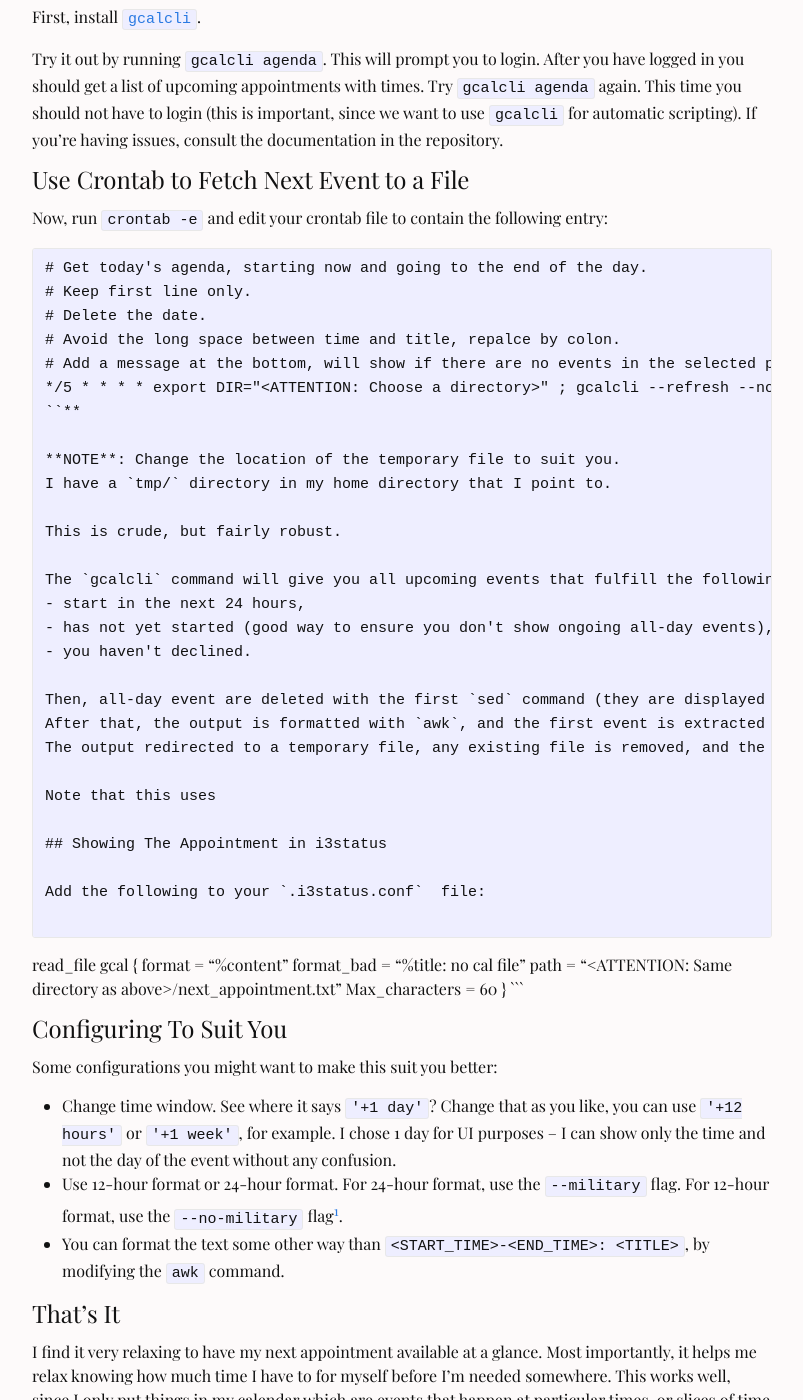
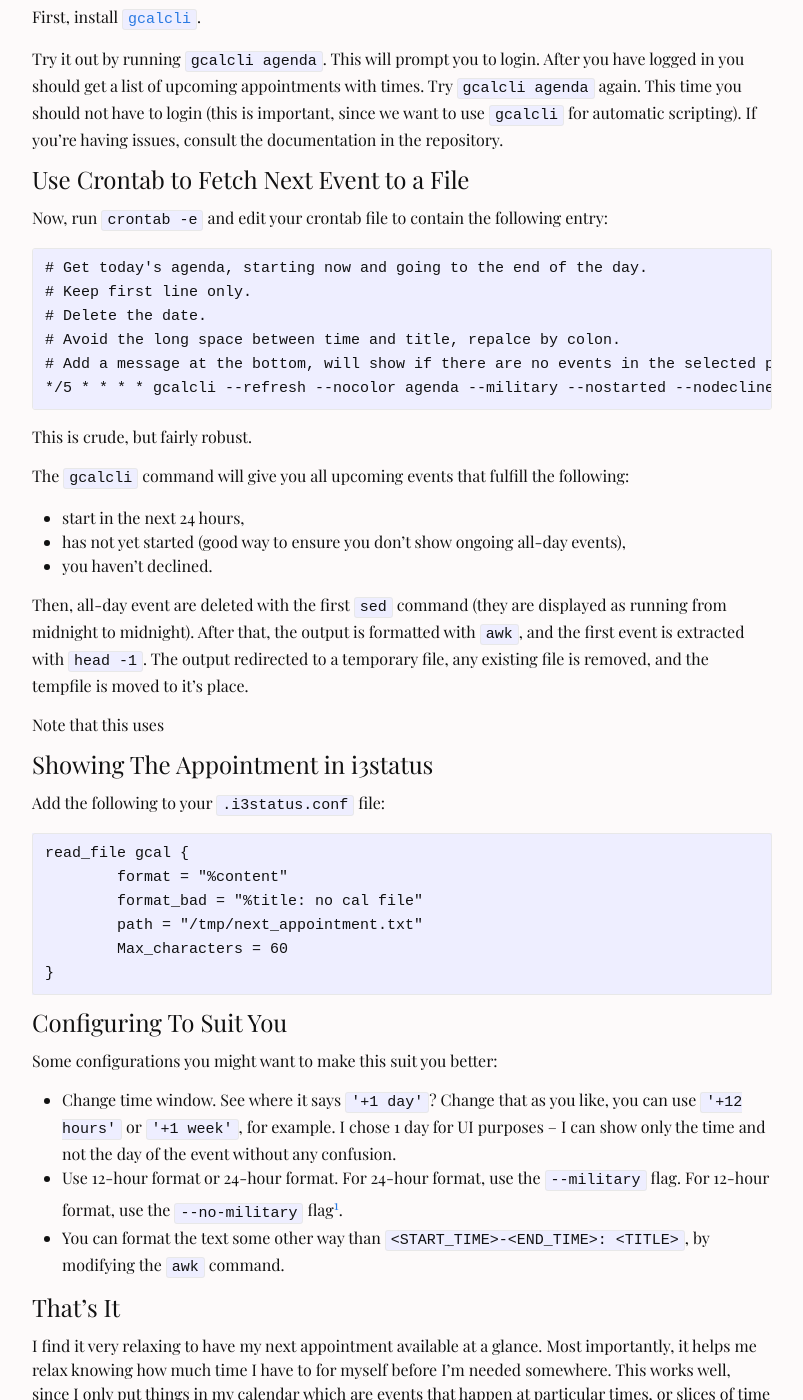
Before and after one commit to hjorthjort/hjorthjort.github.io, a Jekyll site: the page built from _posts/2020-09-09-always-see-your-next-appointment-in-your-status-bar.markdown, in a window 1280 px wide and 1400 px high, scrolled down 464 px. Shown: the whole window, without its empty margins (238-1041 px from the left). Built offline with Jekyll 4.4.1, drawn with Linux system fonts in a browser that asks for light colours.

Commit message:
Use /tmp directory instead of special personal directory

````diff
--- a/_posts/2020-09-09-always-see-your-next-appointment-in-your-status-bar.markdown
+++ b/_posts/2020-09-09-always-see-your-next-appointment-in-your-status-bar.markdown
@@ -34,11 +34,8 @@
 # Delete the date.
 # Avoid the long space between time and title, repalce by colon.
 # Add a message at the bottom, will show if there are no events in the selected period.
-*/5 * * * * export DIR="<ATTENTION: Choose a directory>" ; gcalcli --refresh --nocolor agenda --military --nostarted --nodeclined --tsv "`date`" "`date -d '+1 day'`" | sed -s '/00:00.*00:00/d' | awk 'BEGIN{FS="\t"}{print $2 "-" $4 ": " $5}' | head -1 > $DIR/next_appointment.txt.tmp && rm $DIR/next_appointment.txt ; mv $DIR/next_appointment.txt.tmp $DIR/next_appointment.txt
-``**
-
-**NOTE**: Change the location of the temporary file to suit you.
-I have a `tmp/` directory in my home directory that I point to.
+*/5 * * * * gcalcli --refresh --nocolor agenda --military --nostarted --nodeclined --tsv "`date`" "`date -d '+1 day'`" | sed -s '/00:00.*00:00/d' | awk 'BEGIN{FS="\t"}{print $2 "-" $4 ": " $5}' | head -1 > /tmp/next_appointment.txt.tmp && rm /tmp/next_appointment.txt ; mv /tmp/next_appointment.txt.tmp /tmp/next_appointment.txt
+```
 
 This is crude, but fairly robust.
 
@@ -61,7 +58,7 @@
 read_file gcal {
         format = "%content"
         format_bad = "%title: no cal file"
-        path = "<ATTENTION: Same directory as above>/next_appointment.txt"
+        path = "/tmp/next_appointment.txt"
         Max_characters = 60
 }
 ```
````
